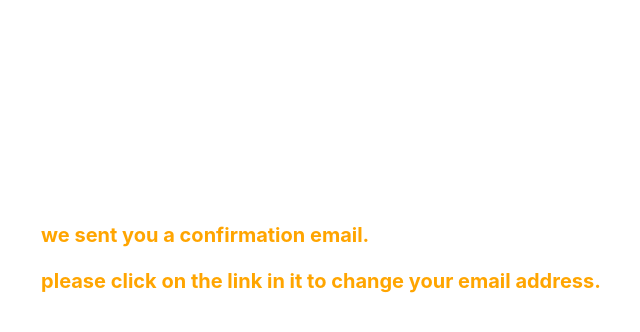
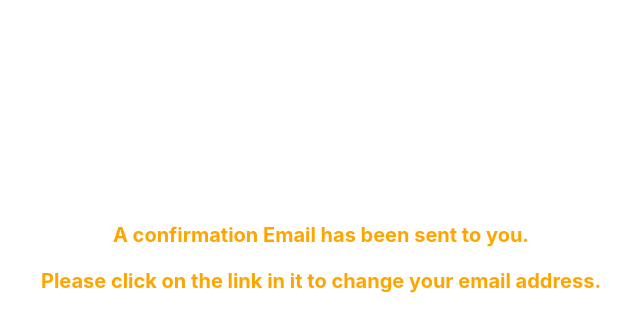
Before and after one commit to Nao-Y1996/ff-project, a Django app: page /email/change/done/ in a window 1280 px wide. Shown: the top 332 px of the page, without its empty margins (319-959 px from the left). Run offline with Django 3.2, Linux system fonts and the light colour scheme; a user stored in the database is signed in; some libraries are stand-ins or nearby versions.

Commit message:
fix English

```diff
--- a/postapp/static/postapp/Signup.css
+++ b/postapp/static/postapp/Signup.css
@@ -32,6 +32,7 @@
 	font-weight: bold;
 	font-size:20px;
 	color: orange;
+	text-align: center;
 }
 
 .signup_input_newform{
--- a/users/templates/users/email_change_done.html
+++ b/users/templates/users/email_change_done.html
@@ -27,8 +27,8 @@
         <main>
             <div class="signup_frame_all" id="signup_withdraw_frame" >
                 <div class="signup_text_email">
-                    <p>we sent you a confirmation email.</p>
-                    <p>please click on the link in it to change your email address.</p>
+                    <p>A confirmation Email has been sent to you.</p>
+                    <p>Please click on the link in it to change your email address.</p>
                 </div>
             </div>
         </main>
--- a/users/templates/users/withdrawal.html
+++ b/users/templates/users/withdrawal.html
@@ -23,13 +23,13 @@
 	</head>
 	<body>
 		<div class="signup_frame_all" id="signup_withdraw_frame" >
-			<div class="signup_text_content">Do you withdraw from this app?</div>
+			<div class="signup_text_content">Do you delete this app?</div>
 			<div class="signup_frame_tab">
                 <form method="POST">
                     {% csrf_token %}
                     <div class="button_list" id="button_button_withdrawal_area_button">
                         <a class="button_button_withdrawal" href="{% url 'postapp:talk_all' %}">Back</a>
-                        <button  class="button_button_next" type="submit">Withdrawal</button>
+                        <button  class="button_button_next" type="submit">delete</button>
                     </div>
                 </form>
 			</div>
```
Also changed, not shown: users/templates/users/user_create_done.html (+16 -9 lines).
